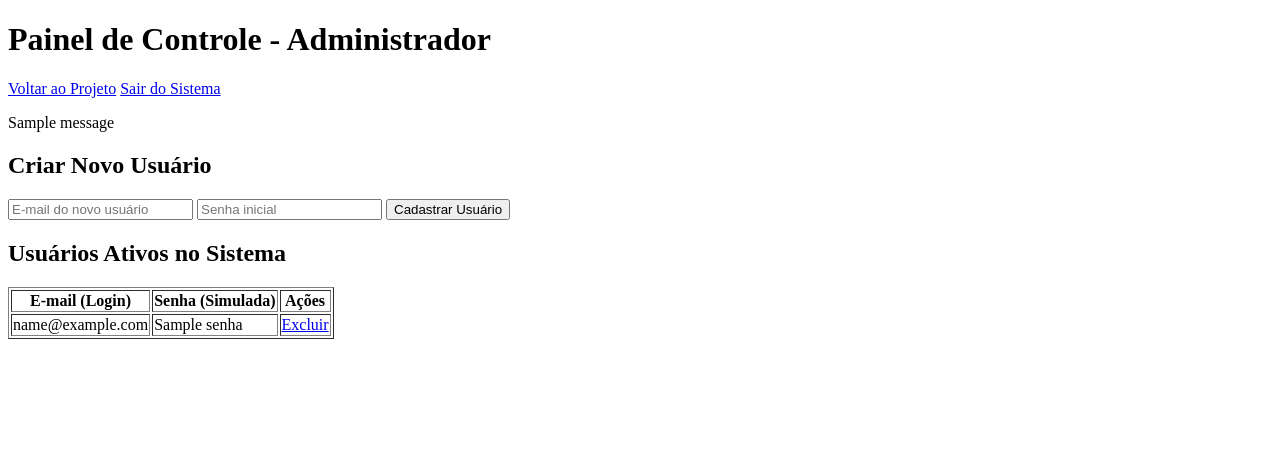
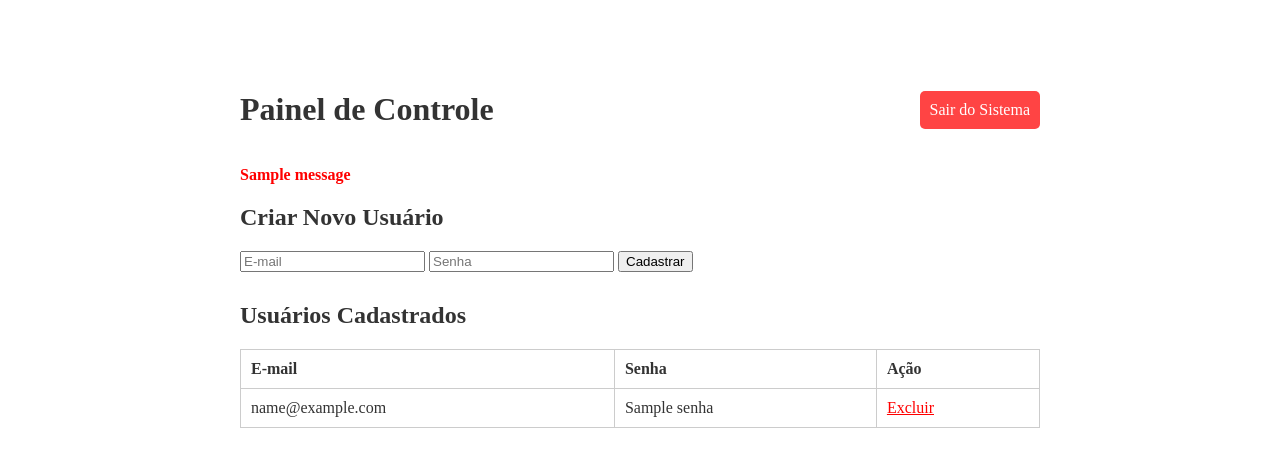
Before and after one commit to Jhader-DevSec/Projeto-integrador, a Flask app: template templates/admin_page.html in a window 1280 px wide. Shown: the top 467 px of the page. Run offline with Flask 3, Linux system fonts and the light colour scheme; the template is opened without the code that fills it: most values are stand-ins (such as "Sample title", 1, 10 or a date in 2020); one stand-in notice (Sample message) is shown.

Commit message:
add gerenciador de usuarios

```diff
--- a/templates/admin_page.html
+++ b/templates/admin_page.html
@@ -1,46 +1,53 @@
 <!DOCTYPE html>
-<html lang="pt-BR">
+<html lang="pt-br">
 <head>
     <meta charset="UTF-8">
-    <title>Painel Administrativo - Brasas</title>
+    <meta name="viewport" content="width=device-width, initial-scale=1.0">
+    <title>Painel Admin - Brasas</title>
     <link rel="stylesheet" href="{{ url_for('static', filename='css/projeto.css') }}">
+    <style>
+        /* Um CSS básico só para a tabela do admin não ficar bagunçada */
+        .admin-container { max-width: 800px; margin: 50px auto; background: #fff; padding: 20px; border-radius: 8px; color: #333; }
+        table { width: 100%; border-collapse: collapse; margin-top: 20px; }
+        th, td { padding: 10px; border: 1px solid #ccc; text-align: left; }
+        .btn-sair { background: #ff4444; color: white; padding: 10px; text-decoration: none; border-radius: 5px; }
+        .mensagens { color: red; font-weight: bold; margin-bottom: 15px; }
+    </style>
 </head>
 <body>
-
-    <header>
-        <h1>Painel de Controle - Administrador</h1>
-        <a href="{{ url_for('index') }}" class="btn">Voltar ao Projeto</a>
-        <a href="{{ url_for('logout') }}" class="btn btn-sair">Sair do Sistema</a>
+    <div class="admin-container">
+        <header style="display: flex; justify-content: space-between; align-items: center;">
+            <h1>Painel de Controle</h1>
+            <a href="{{ url_for('logout') }}" class="btn-sair">Sair do Sistema</a>
         </header>
 
-    {% with messages = get_flashed_messages(with_categories=true) %}
+        {% with messages = get_flashed_messages() %}
           {% if messages %}
             <div class="mensagens">
-        {% for category, message in messages %}
-          <p class="{{ category }}">{{ message }}</p>
+            {% for message in messages %}
+              <p>{{ message }}</p>
             {% endfor %}
             </div>
           {% endif %}
         {% endwith %}
 
-    <main>
-        <section class="cadastro-admin">
+        <section>
             <h2>Criar Novo Usuário</h2>
-            <form action="{{ url_for('admin_criar') }}" method="POST">
-                <input type="email" name="email" placeholder="E-mail do novo usuário" required>
-                <input type="password" name="senha" placeholder="Senha inicial" required>
-                <button type="submit">Cadastrar Usuário</button>
+            <form action="{{ url_for('admin_criar') }}" method="POST" style="margin-bottom: 30px;">
+                <input type="email" name="email" placeholder="E-mail" required>
+                <input type="text" name="senha" placeholder="Senha" required>
+                <button type="submit">Cadastrar</button>
             </form>
         </section>
 
-        <section class="lista-usuarios">
-            <h2>Usuários Ativos no Sistema</h2>
-            <table border="1">
+        <section>
+            <h2>Usuários Cadastrados</h2>
+            <table>
                 <thead>
                     <tr>
-                        <th>E-mail (Login)</th>
-                        <th>Senha (Simulada)</th>
-                        <th>Ações</th>
+                        <th>E-mail</th>
+                        <th>Senha</th>
+                        <th>Ação</th>
                     </tr>
                 </thead>
                 <tbody>
@@ -50,9 +57,9 @@
                         <td>{{ senha }}</td>
                         <td>
                             {% if email == 'admin@brasas.com' %}
-                                <span class="tag-admin">Super Admin</span>
+                                Super Admin
                             {% else %}
-                                <a href="{{ url_for('admin_deletar', email=email) }}" class="btn-deletar" onclick="return confirm('Tem certeza que deseja excluir {{ email }}?')">Excluir</a>
+                                <a href="{{ url_for('admin_deletar', email=email) }}" style="color: red;">Excluir</a>
                             {% endif %}
                         </td>
                     </tr>
@@ -60,7 +67,6 @@
                 </tbody>
             </table>
         </section>
-    </main>
-
+    </div>
 </body>
 </html>
--- a/templates/projeto.html
+++ b/templates/projeto.html
@@ -6,6 +6,7 @@
     <link rel="stylesheet" href="/css/projeto.css">
     <script src="/js/projeto.js"></script>
     <title>Espetinho do Edir</title>
+    <a href="{{ url_for('logout') }}">Sair do Sistema</a>
 </head>
 <body>
     <header>
```
Lines whose indentation alone changed are shown as unchanged.
